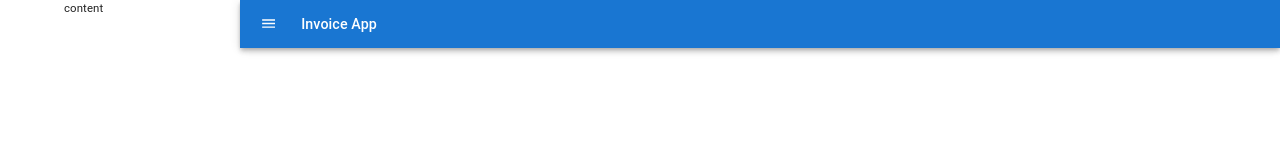
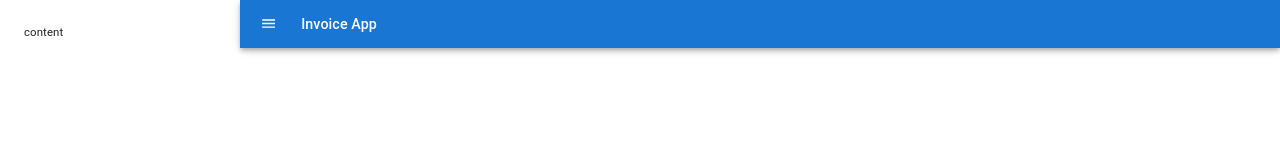
Before and after one commit to greg2012201/invoice-app-frontend, a React (Create React App) app: page / in a window 1280 px wide. Shown: the top 160 px of the page. Built offline with nearby package versions, Linux system fonts and the light colour scheme.

Commit message:
Update Template structure and mock handler.

```diff
--- a/src/templates/DashboardTemplate.tsx
+++ b/src/templates/DashboardTemplate.tsx
@@ -1,12 +1,22 @@
 import React, { FC } from 'react';
-import { Container } from '@mui/material';
+import { Box } from '@mui/material';
 import TopBar from 'components/TopBar';
+import { DRAWER_WIDTH } from 'consts/navigation';
 
 const DashboardTemplate: FC = () => {
     return (
         <>
-            <TopBar />
-            <Container>content</Container>
+            <TopBar handleDrawerToggle={() => true} />
+            <Box
+                component="main"
+                sx={{
+                    flexGrow: 1,
+                    p: 3,
+                    width: { sm: `calc(100% - ${DRAWER_WIDTH}px)` },
+                }}
+            >
+                content
+            </Box>
         </>
     );
 };
```
